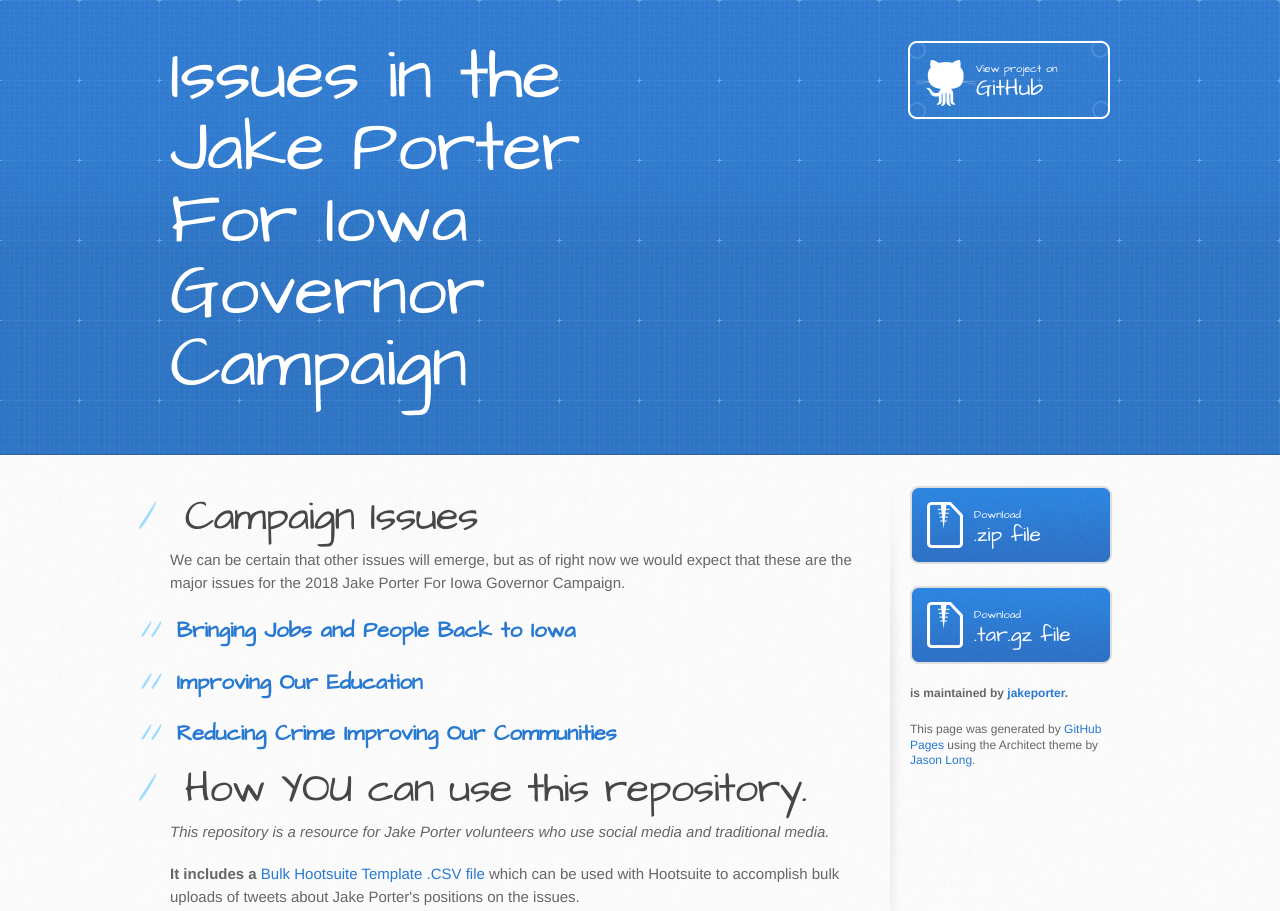
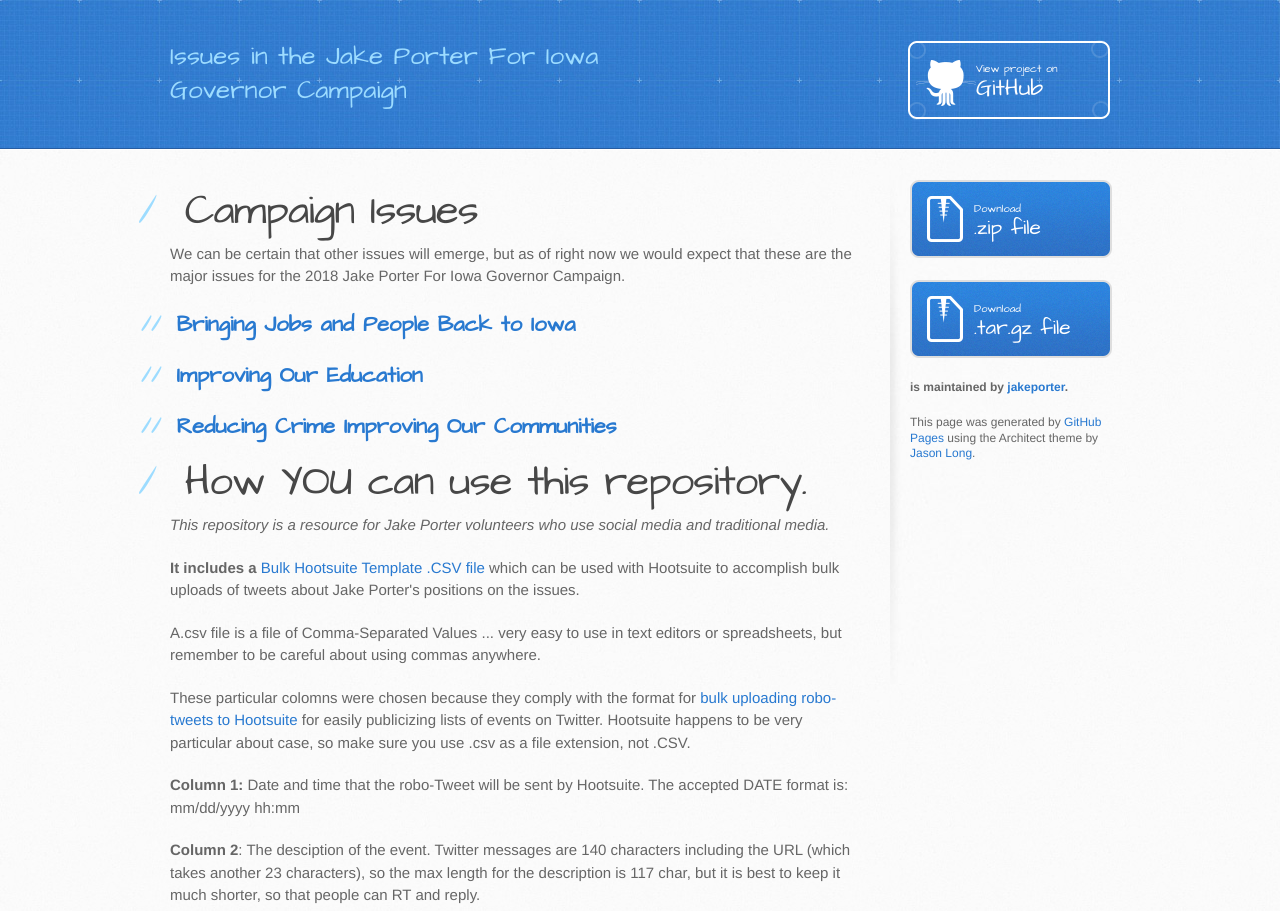
Before and after one commit to gitter-badger/CampaignIssues, a plain HTML site: page index.html in a window 1280 px wide. Shown: the top 911 px of the page. Drawn offline with Linux system fonts and the light colour scheme.

Commit message:
Update index.html

```diff
--- a/index.html
+++ b/index.html
@@ -19,7 +19,7 @@
   <body>
     <header>
       <div class="inner">
-        <h1>Issues in the Jake Porter For Iowa Governor Campaign</h1>
+        <h2>Issues in the Jake Porter For Iowa Governor Campaign</h2>
         <a href="https://github.com/jakeporter/CampaignIssues" class="button"><small>View project on</small> GitHub</a>
       </div>
     </header>
```
